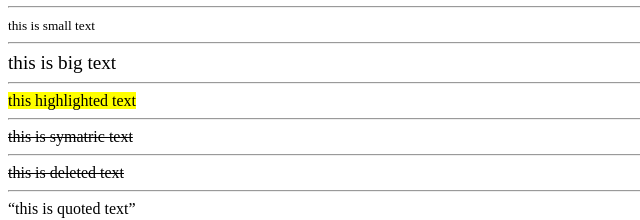
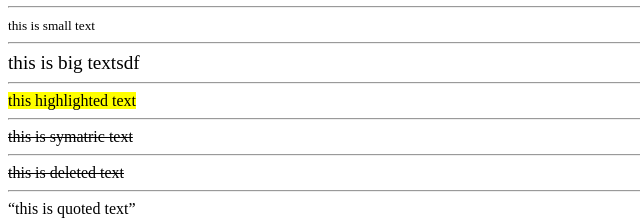
Before and after one commit to Aryanmridha13/WEBDEV13, a plain HTML site: page html/hello.html in a window 1280 px wide. Shown: the part 460-680 px from the top of the page, 0-640 px from the left. Drawn offline with Linux system fonts and the light colour scheme.

```diff
--- a/html/hello.html
+++ b/html/hello.html
@@ -44,7 +44,7 @@
     <hr />
     <small>this is small text</small>
     <hr />
-    <big>this is big text</big>
+    <big>this is big textsdf</big>
     <hr />
     <mark>this highlighted text</mark>
     <hr />
```
